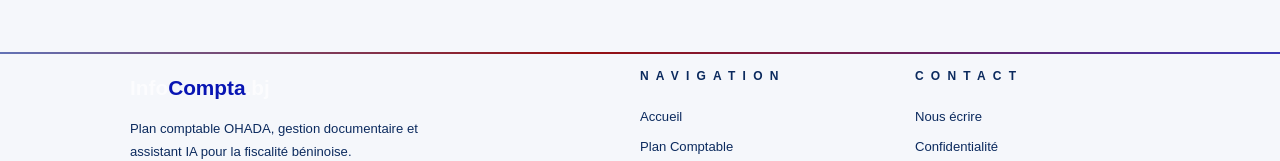
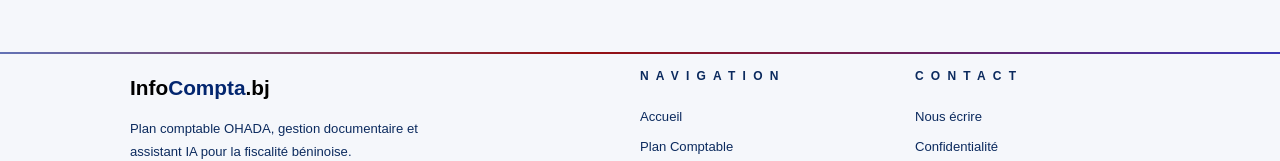
Before and after one commit to infocomptabj/infocompta.bj, a plain HTML site: page index.html in a window 1280 px wide. Shown: the part 2525-2686 px from the top of the page. Drawn offline with Linux system fonts and the light colour scheme.

Commit message:
Update infocompta-shared.css

```diff
--- a/infocompta-shared.css
+++ b/infocompta-shared.css
@@ -251,9 +251,9 @@ footer {
   font-family: 'Outfit', sans-serif;
   font-size: 1.3rem;
   font-weight: 700;
-  color: var(--text-on-dark-muted);
-}
-.footer-logo span { color: var(--orange-lt); }
+  color: rgb(0 0 0);
+}
+.footer-logo span { color: #03266f; }
 .footer-copy { font-size: 0.78rem; color: var(--text-on-dark-dim); letter-spacing: 0.04em; }
 .footer-links { display: flex; gap: 1.5rem; }
 .footer-links a { font-size: 0.78rem; color: var(--text-on-dark-dim); transition: color var(--transition); }
```
